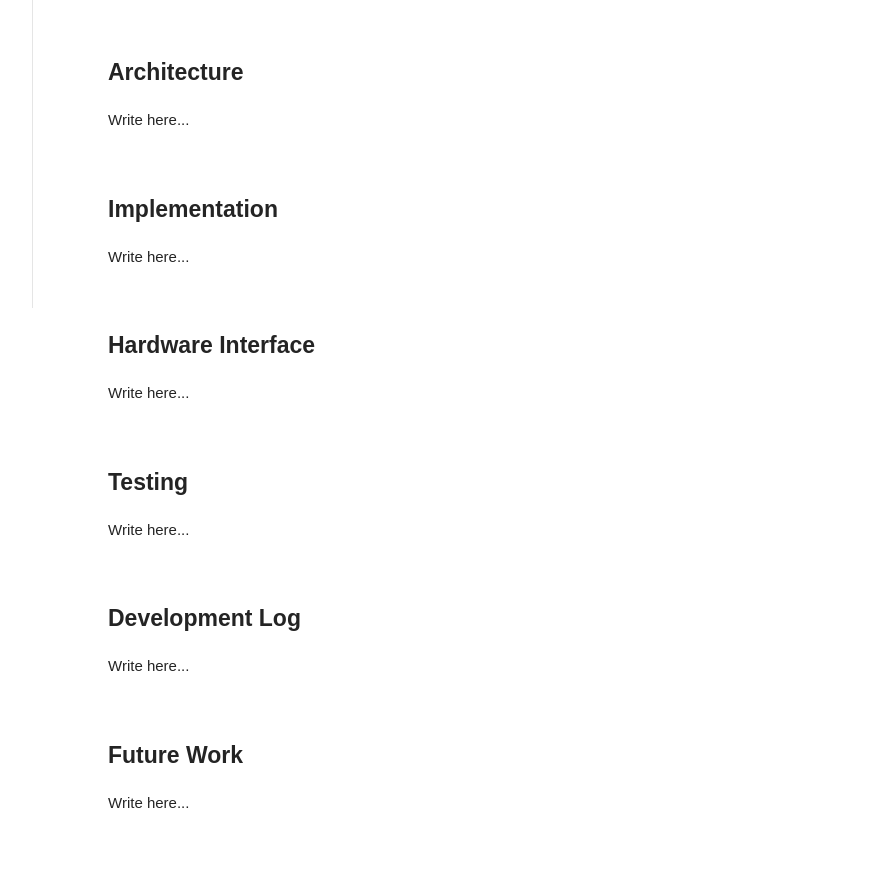
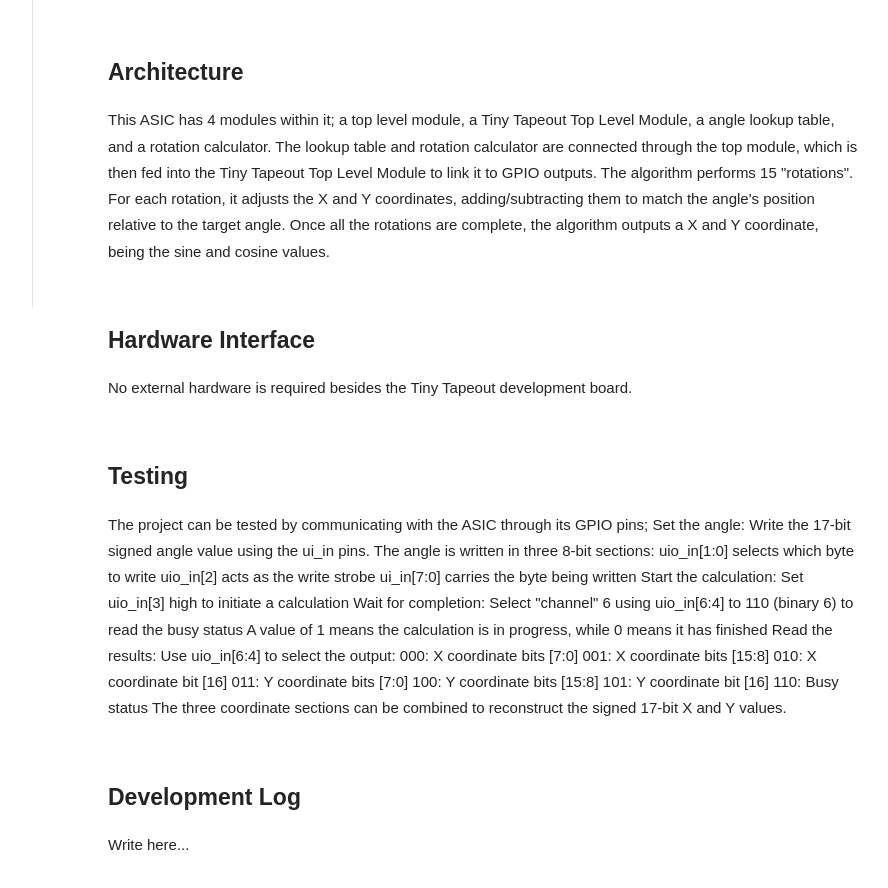
Before and after one commit to supersoimon/supersoimon.github.io, a plain HTML site: page index.html in a window 1280 px wide. Shown: the part 492-1380 px from the top of the page, without its empty margins (207-1095 px from the left). Drawn offline with Linux system fonts and the light colour scheme.

Commit message:
Enhance index.html with detailed project documentation
Updated the CORDIC Accelerator documentation with detailed sections on architecture, hardware interface, and testing procedures.

```diff
--- a/index.html
+++ b/index.html
@@ -157,34 +157,56 @@ The goal of this project is to design a CORDIC accelerator using Verilog. The fi
 
     <section id="section3">
         <h2>Architecture</h2>
-        <p>Write here...</p>
-    </section>
+        <p>This ASIC has 4 modules within it; a top level module, a Tiny Tapeout Top Level Module, a angle lookup table, and a rotation calculator. The lookup table and rotation calculator are connected through the top module, which is then fed into the Tiny Tapeout Top Level Module to link it to GPIO outputs.
 
-    <section id="section4">
-        <h2>Implementation</h2>
-        <p>Write here...</p>
+The algorithm performs 15 "rotations". For each rotation, it adjusts the X and Y coordinates, adding/subtracting them to match the angle's position relative to the target angle. Once all the rotations are complete, the algorithm outputs a X and Y coordinate, being the sine and cosine values.</p>
     </section>
 
     <section id="section5">
         <h2>Hardware Interface</h2>
-        <p>Write here...</p>
+        <p>No external hardware is required besides the Tiny Tapeout development board.</p>
     </section>
 
     <section id="section6">
         <h2>Testing</h2>
-        <p>Write here...</p>
+        <p>The project can be tested by communicating with the ASIC through its GPIO pins;
+
+Set the angle: Write the 17-bit signed angle value using the ui_in pins. The angle is written in three 8-bit sections:
+
+uio_in[1:0] selects which byte to write
+
+uio_in[2] acts as the write strobe
+
+ui_in[7:0] carries the byte being written
+
+Start the calculation: Set uio_in[3] high to initiate a calculation
+
+Wait for completion: Select "channel" 6 using uio_in[6:4] to 110 (binary 6) to read the busy status
+
+A value of 1 means the calculation is in progress, while 0 means it has finished
+Read the results: Use uio_in[6:4] to select the output:
+
+000: X coordinate bits [7:0]
+
+001: X coordinate bits [15:8]
+
+010: X coordinate bit [16]
+
+011: Y coordinate bits [7:0]
+
+100: Y coordinate bits [15:8]
+
+101: Y coordinate bit [16]
+
+110: Busy status
+
+The three coordinate sections can be combined to reconstruct the signed 17-bit X and Y values.</p>
     </section>
 
     <section id="section7">
         <h2>Development Log</h2>
         <p>Write here...</p>
     </section>
-
-    <section id="section8">
-        <h2>Future Work</h2>
-        <p>Write here...</p>
-    </section>
-
 </main>
 
 </body>
```
